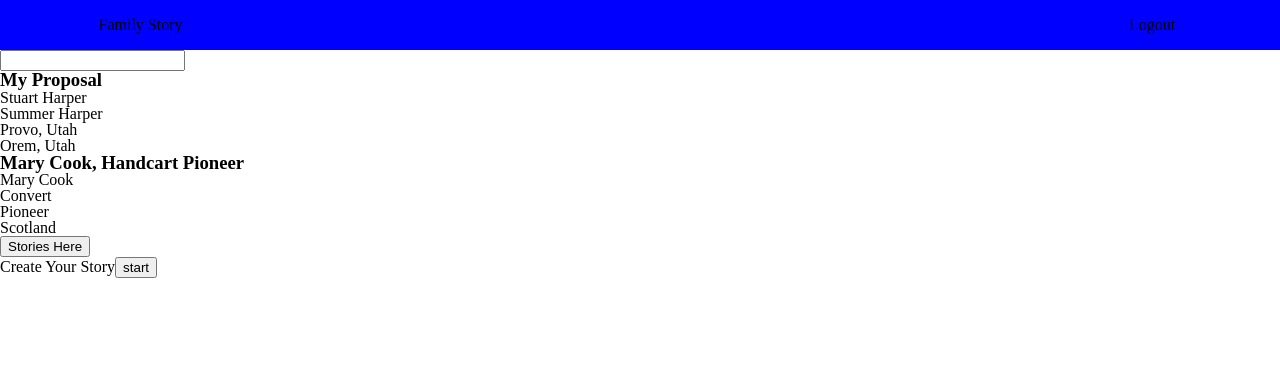
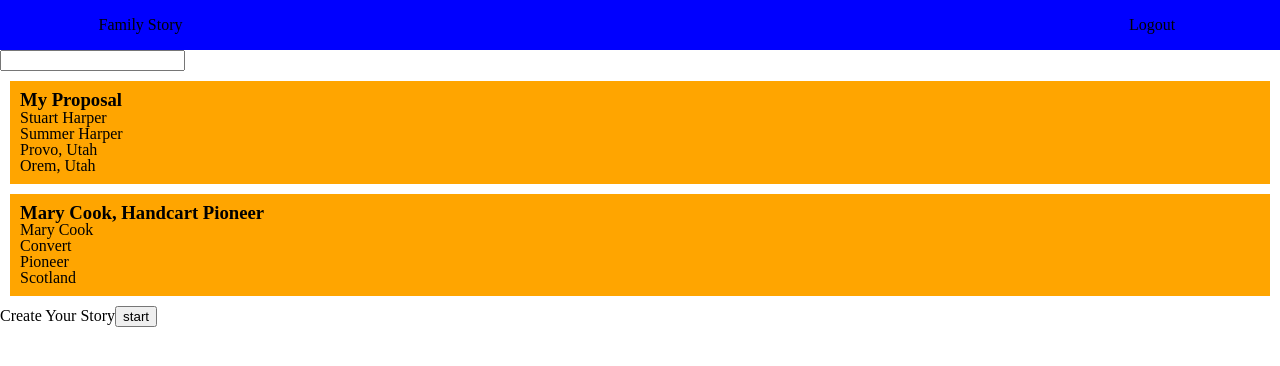
Before and after one commit to family-story/family-story, a React (Create React App) app: page /home in a window 1280 px wide. Shown: the top 366 px of the page. Built offline with nearby package versions, Linux system fonts and the light colour scheme.

Commit message:
filter through story titles working

```diff
--- a/src/Styles/Main.css
+++ b/src/Styles/Main.css
@@ -56,3 +56,8 @@ table {
     grid-column: 3;
     justify-self: center;
     align-self: center; }
+
+.story {
+  background-color: orange;
+  padding: 10px;
+  margin: 10px; }
--- a/src/Views/Home/Home.js
+++ b/src/Views/Home/Home.js
@@ -8,7 +8,8 @@ class Home extends Component {
     super(props);
 
     this.state = {
-      stories: []
+      stories: [],
+      filterString: ''
     }
   }
 
@@ -65,16 +66,37 @@ class Home extends Component {
     })
   }
 
+  handleFilterTags(val){
+    this.setState({
+      filterString: val
+    })
+  }
+
 
   render(){
-    let stories = this.state.stories.map(story=>{
+    let stories = this.state.stories.filter(story=>{
+      let pattern = new RegExp(`${this.state.filterString}`, 'i')
+
+      if(!this.state.filterString){
+        return story
+      } else if(pattern.test(story.story_title)){
+        return story
+      }
+      // else if(
+      //   story.tags.filter(tag => {
+      //     return pattern.test(tag)
+      //   })
+      // ){
+      //   return story
+      // }
+    }).map(story=>{
         let tags = story.tags.map(tag=>{
           return (
             <p>{tag.tag_str}</p>
           )
         })
       return (
-        <div>
+        <div className = 'story' key = {story.story_id}>
           <h3>{story.story_title}</h3>
           {tags}
         </div>
@@ -83,10 +105,9 @@ class Home extends Component {
     return(
       <div>
         <NavBar logout = {true}/>
-        <input/>
+        <input type = 'search' onChange ={e=>this.handleFilterTags(e.target.value)}/>
         <div>
           {stories}
-          <Link to = '/story'><button> Stories Here </button></Link>
         </div>
 
         <div>
--- a/src/Views/Home/_Home.scss
+++ b/src/Views/Home/_Home.scss
@@ -1 +1,5 @@
-//working
+.story {
+  background-color: orange;
+  padding: 10px;
+  margin: 10px;
+}
```
